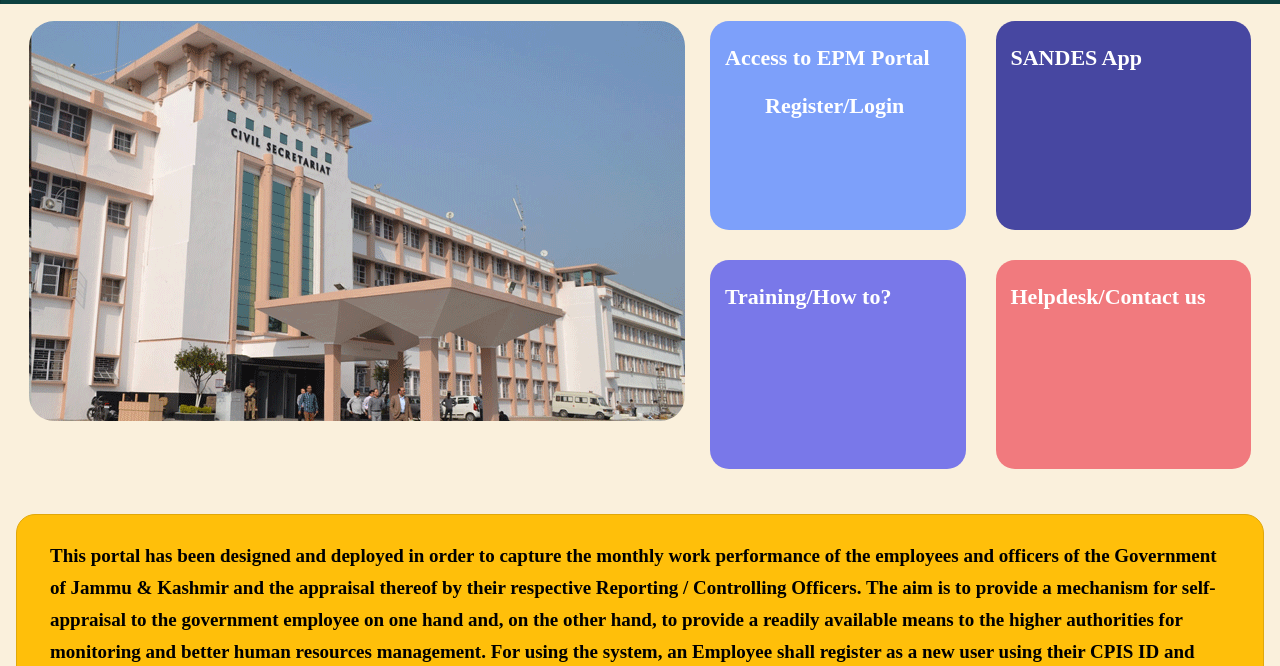
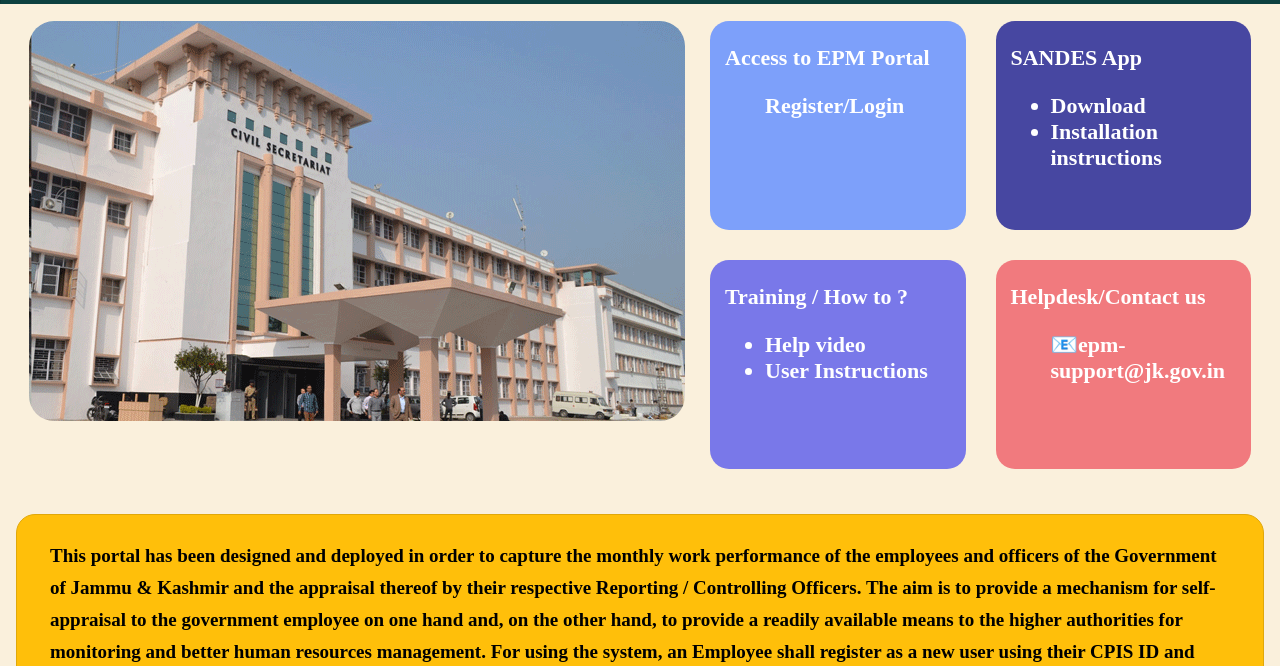
Before and after one commit to furqan-qadri/EPM-clone, a plain HTML site: page index.html in a window 1280 px wide. Shown: the part 134-800 px from the top of the page. Drawn offline with Linux system fonts and the light colour scheme.

Commit message:
added text to side-grids

```diff
--- a/index.html
+++ b/index.html
@@ -181,9 +181,69 @@
 
 
                 </div>
-                <div class="grid-2">SANDES App</div>
-                <div class="grid-3">Training/How to?</div>
-                <div class="grid-4">Helpdesk/Contact us</div>
+
+
+                <div class="grid-2">
+
+
+                <p style="margin:0px;
+                    margin-bottom:4px;"> SANDES App</p>
+
+                    <ul>
+
+                        <li><a style="
+
+                            color:white;
+                            text-decoration: none;
+                            "href="">Download</a></li>
+
+                            <li> <a style="
+
+                                color:white;
+                                text-decoration: none;
+                                "href="">Installation instructions</a></li>
+
+                         </ul>
+
+
+
+
+
+                </div>
+                <div class="grid-3">   <p style="margin:0px;
+                    margin-bottom:4px;"> Training / How to ?</p>
+
+                    <ul>
+
+                        <li>    <a style="
+
+                            color:white;
+                            text-decoration: none;
+                            "href="">Help video</a> </li>
+                        <li> <a style="
+
+                            color:white;
+                            text-decoration: none;
+                            "href="">
+                                User Instructions
+                            </a></li>
+
+
+
+
+
+                       </ul></div>
+
+
+
+                <div class="grid-4">   <p style="margin:0px;
+                    margin-bottom:4px;"> Helpdesk/Contact us</p>
+
+                    <ul>
+
+                    <a  color:white;
+                    text-decoration: none;
+                    "href="">📧epm-support@jk.gov.in</a></ul></div>
 
         </div>
 
```
Also changed, not shown: 1 other file.
